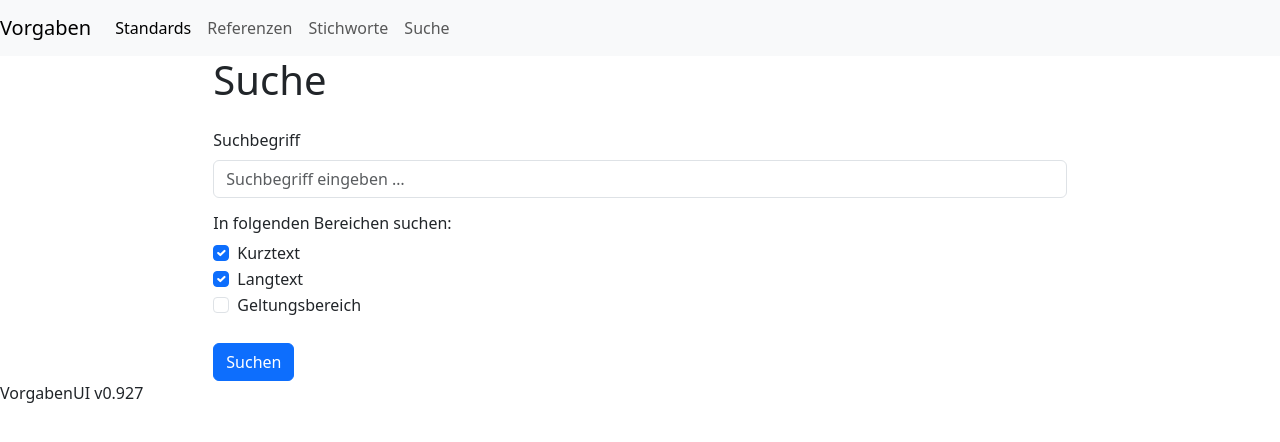
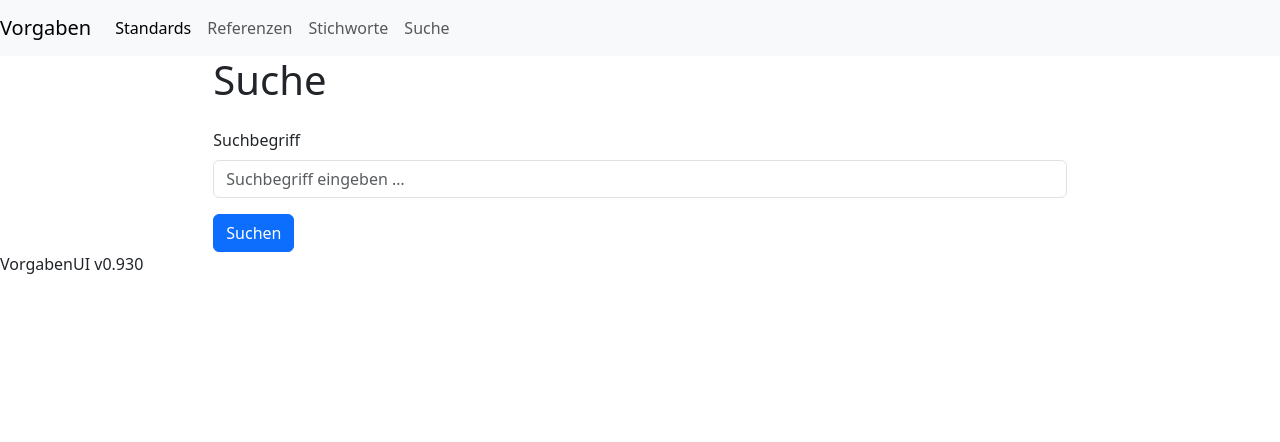
Before and after one commit to adebaumann/vgui-cicd, a Django app: page /search/ in a window 1280 px wide. Shown: the top 442 px of the page. Run offline with Django 5.2, Linux system fonts and the light colour scheme.

Commit message:
Suche konsolidiert, unterscheidet nicht mehr nach Abschnittstyp. Möglicherweise optimierungswürdig

```diff
--- a/pages/templates/base.html
+++ b/pages/templates/base.html
@@ -28,6 +28,6 @@
     <div class="flex-fill">{% block content %}Main Content{% endblock %}</div>
     <div class="col-md-2">{% block sidebar_right %}{% endblock %}</div>
 </div>
-<div>VorgabenUI v0.927</div>
+<div>VorgabenUI v0.930</div>
 </body>
 </html>
--- a/pages/templates/search.html
+++ b/pages/templates/search.html
@@ -15,27 +15,6 @@
                placeholder="Suchbegriff eingeben …"
                required>
       </div>
-
-      <!-- Check-box group -->
-      <fieldset class="mb-4">
-        <legend class="h6 mb-2">In folgenden Bereichen suchen:</legend>
-
-        <div class="form-check">
-          <input class="form-check-input" type="checkbox" value="kurztext" id="kurztext" name="suchbereich[]" checked>
-          <label class="form-check-label" for="kurztext">Kurztext</label>
-        </div>
-
-        <div class="form-check">
-          <input class="form-check-input" type="checkbox" value="langtext" id="langtext" name="suchbereich[]" checked>
-          <label class="form-check-label" for="langtext">Langtext</label>
-        </div>
-
-        <div class="form-check">
-          <input class="form-check-input" type="checkbox" value="geltungsbereich" id="geltungsbereich" name="suchbereich[]">
-          <label class="form-check-label" for="geltungsbereich">Geltungsbereich</label>
-        </div>
-      </fieldset>
-
       <button type="submit" class="btn btn-primary">Suchen</button>
     </form>
    {% endblock %}
--- a/pages/views.py
+++ b/pages/views.py
@@ -14,20 +14,17 @@ def search(request):
     elif request.method == "POST":
         suchbegriff=request.POST.get("q")
         areas=request.POST.getlist("suchbereich[]")
-        result= {}
-        geltungsbereich=set()
-        if "kurztext" in areas:
-            qs = VorgabeKurztext.objects.filter(inhalt__contains=suchbegriff).exclude(abschnitt__gueltigkeit_bis__lt=datetime.date.today())
-            result["kurztext"] = {k: [o.abschnitt for o in g] for k, g in groupby(qs, key=lambda o: o.abschnitt.dokument)}
-        if "langtext" in areas:
-            qs = VorgabeLangtext.objects.filter(inhalt__contains=suchbegriff).exclude(abschnitt__gueltigkeit_bis__lt=datetime.date.today())
-            result['langtext']=  {k: [o.abschnitt for o in g] for k, g in groupby(qs, key=lambda o: o.abschnitt.dokument)}
-        if "geltungsbereich" in areas:
-            result["geltungsbereich"]={}
-            geltungsbereich=set(list([x.geltungsbereich for x in Geltungsbereich.objects.filter(inhalt__contains=suchbegriff)]))
+        result= {"all": {}}
+        qs = VorgabeKurztext.objects.filter(inhalt__contains=suchbegriff).exclude(abschnitt__gueltigkeit_bis__lt=datetime.date.today())
+        result["kurztext"] = {k: [o.abschnitt for o in g] for k, g in groupby(qs, key=lambda o: o.abschnitt.dokument)}
+        qs = VorgabeLangtext.objects.filter(inhalt__contains=suchbegriff).exclude(abschnitt__gueltigkeit_bis__lt=datetime.date.today())
+        result['langtext']=  {k: [o.abschnitt for o in g] for k, g in groupby(qs, key=lambda o: o.abschnitt.dokument)}
+        result["geltungsbereich"]={}
+        geltungsbereich=set(list([x.geltungsbereich for x in Geltungsbereich.objects.filter(inhalt__contains=suchbegriff)]))
         for s in geltungsbereich:
             result["geltungsbereich"][s]=render_textabschnitte(s.geltungsbereich_set.order_by("order"))
         for r in result.keys():
             for s in result[r].keys():
-                result[r][s]=set(result[r][s])
+                result["all"][s] = set(result[r][s])
+        print (result)
         return render(request,"results.html",{"suchbegriff":suchbegriff,"resultat":result})
```
Also changed, not shown: pages/templates/results.html (+4 -15 lines).
